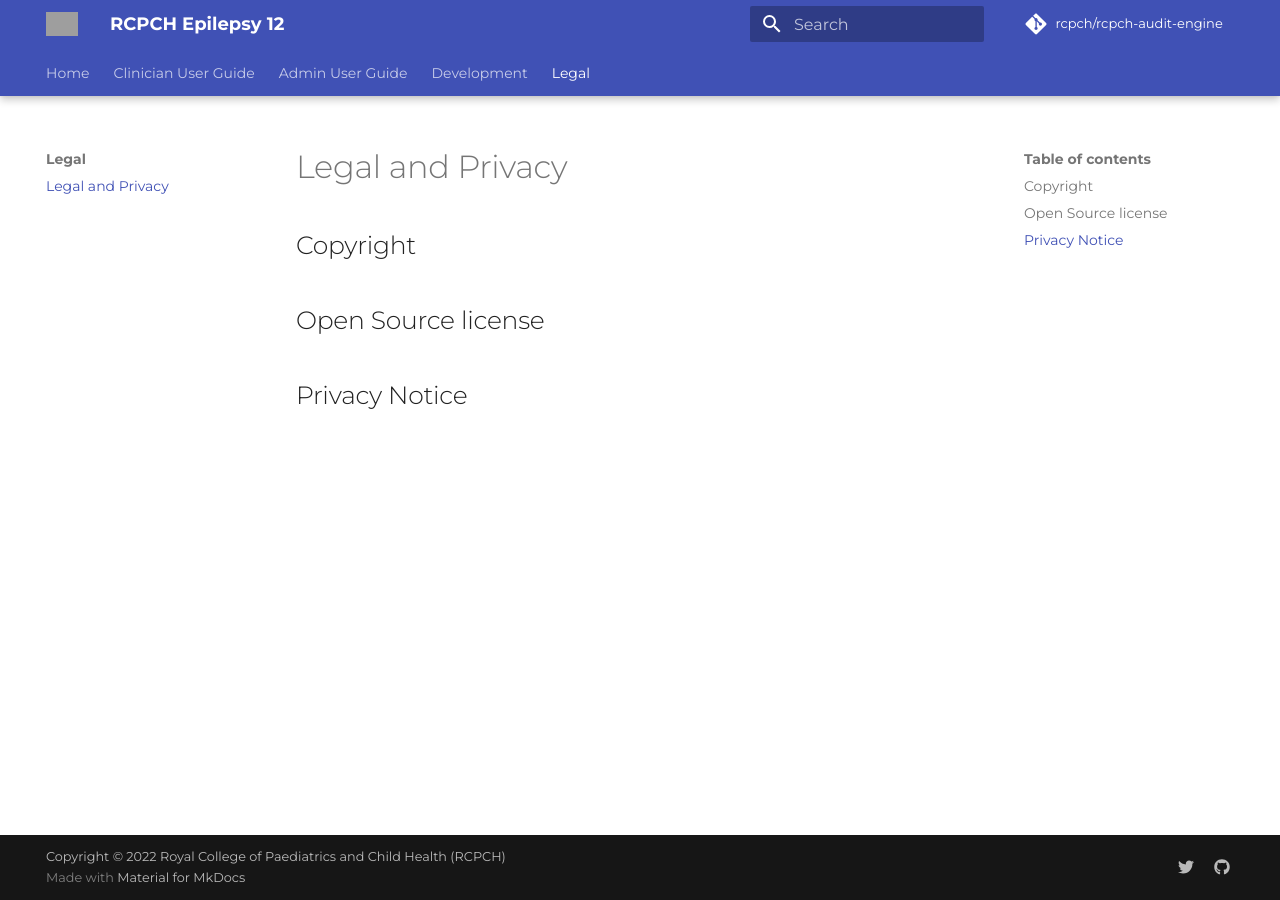
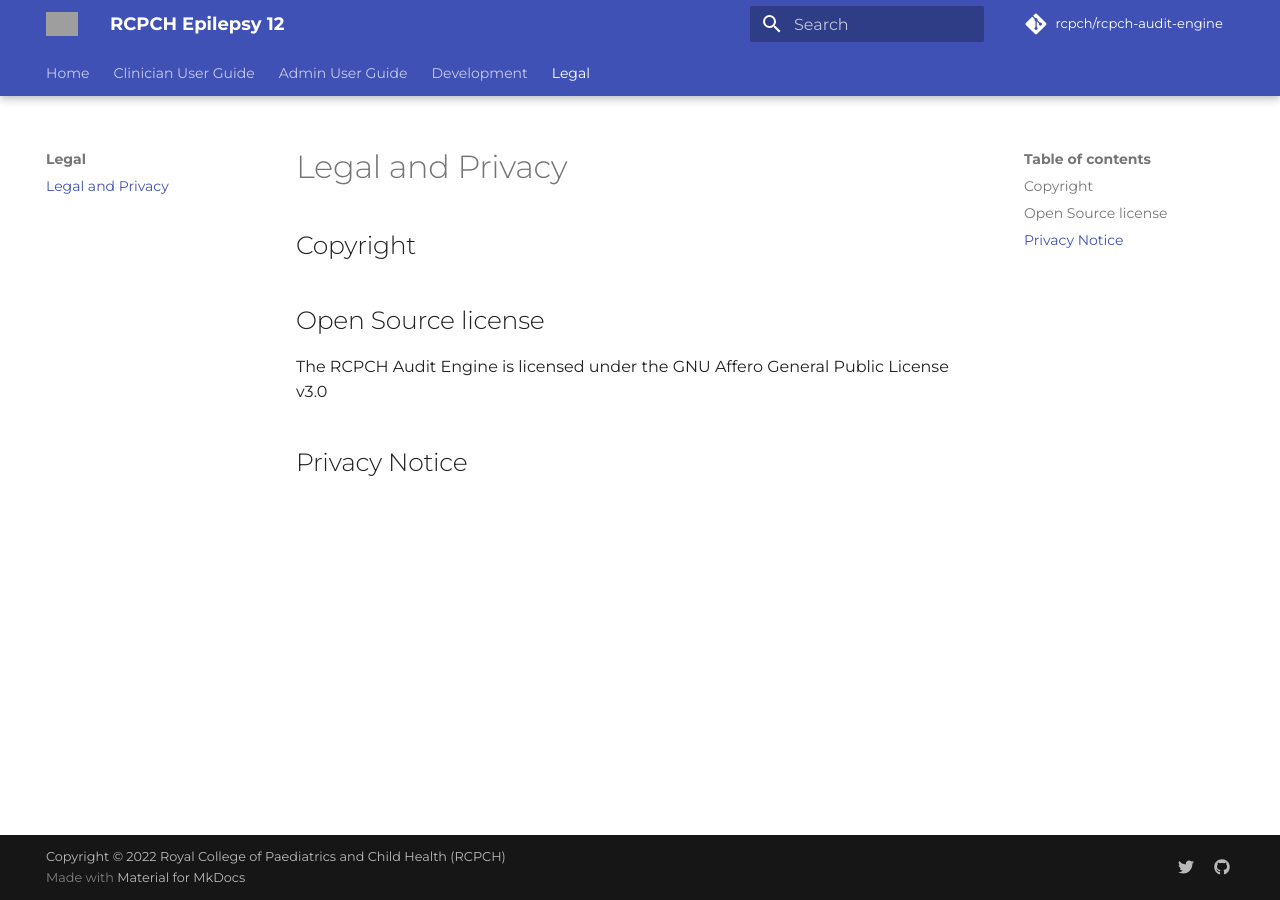
Before and after one commit to rcpch/rcpch-audit-engine, an MkDocs documentation site: the page built from docs/legal/legal.md, in a window 1280 px wide. Built offline with MkDocs 1.6.1 and Material for MkDocs 9.7.7, drawn with Linux system fonts in a browser that asks for light colours; comment, search, counter and statistics services are not loaded; grey boxes are pictures that could not be loaded.

```diff
--- a/docs/legal/legal.md
+++ b/docs/legal/legal.md
@@ -6,5 +6,6 @@
 ## Copyright
 
 ## Open Source license
+The RCPCH Audit Engine is licensed under the GNU Affero General Public License v3.0
 
 ## Privacy Notice
```
